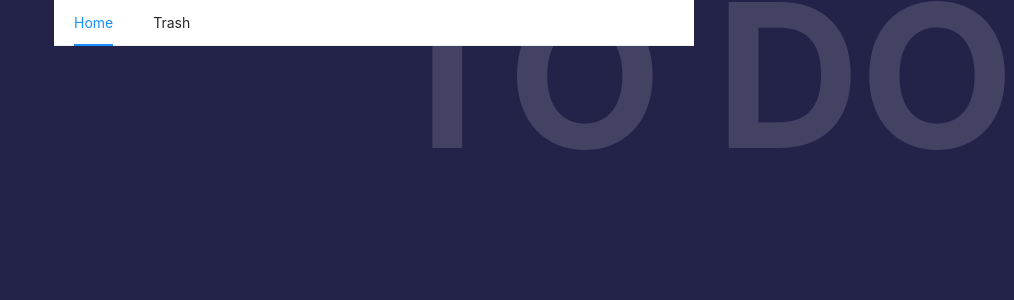
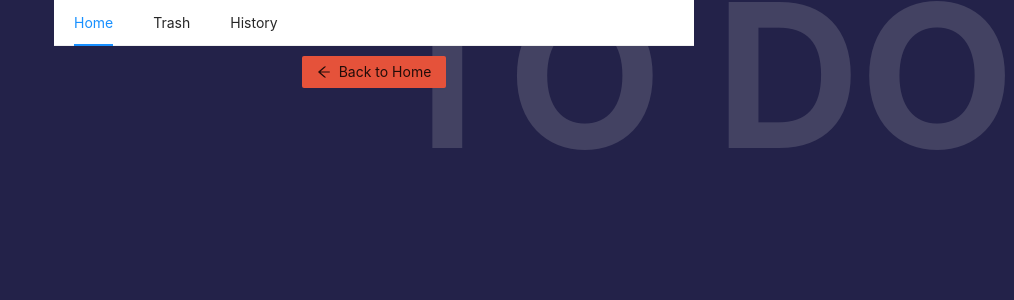
Before and after one commit to jithinolickal/learning-todo-app, a React (Create React App) app: page /history in a window 1280 px wide. Shown: the top 300 px of the page, without its empty margins (266-1280 px from the left). Built offline with nearby package versions, Linux system fonts and the light colour scheme.

Commit message:
Implemented History Page functionality.

```diff
--- a/src/App.js
+++ b/src/App.js
@@ -13,34 +13,37 @@ import TodoList from "./components/TodoList";
 import { Row, Col, Menu } from "antd";
 import Trash from "components/Trash";
 import Home from "components/Home";
+import TodoHistory from "components/History";
 
 export const TodoContext = createContext([]);
 
 function App() {
-  const [todoList, setTodoList] = useState(
-    JSON.parse(localStorage.getItem("todoList")) || []
-  );
+  const [todoList, setTodoList] = useState(JSON.parse(localStorage.getItem("todoList")) || []);
   const [deletedTodoList, setDeletedTodoList] = useState([]);
   const [current, setCurrent] = useState("");
+  const [log, setLog] = useState([]);
+  const [message, setMessage] = useState("");
+
   let history = useHistory();
 
   const handleTodo = (value) => {
-    let newTodoList = [
-      ...todoList,
-      { ...value, id: Date.now(), isComplete: false },
-    ];
+    let id = Date.now();
+    let newTodoList = [...todoList, { ...value, id: id, isComplete: false }];
     setTodoList(newTodoList);
     localStorage.setItem("todoList", JSON.stringify(newTodoList));
-    console.log(value);
+    console.log(value + " " + id);
+    setLog([...log, `Added new item on ${new Date().toLocaleString()}`]);
   };
   const handleDelete = (id) => {
     let deletedTodo = todoList.filter((todo) => todo.id == id);
-    console.log(deletedTodoList);
-
     setDeletedTodoList([...deletedTodoList, deletedTodo[0]]);
     let newTodoList = todoList.filter((todo) => todo.id != id);
     setTodoList(newTodoList);
     localStorage.setItem("todoList", JSON.stringify(newTodoList));
+    setLog([
+      ...log,
+      `Deleted item with id ${id} on ${new Date().toLocaleString()}`,
+    ]);
   };
   const handleComplete = (id) => {
     let selectedindex = todoList.findIndex((todo) => todo.id == id);
@@ -51,13 +54,21 @@ function App() {
     };
     setTodoList(newTodoList);
     localStorage.setItem("todoList", JSON.stringify(newTodoList));
+    setLog([
+      ...log,
+      `Marked item with id ${id} as completed on ${new Date().toLocaleString()}`,
+    ]);
   };
   const handleRestore = (item) => {
     let newTodoList = deletedTodoList.filter((todo) => todo.id != item.id);
     setDeletedTodoList(newTodoList);
     setTodoList([...todoList, item]);
     localStorage.setItem("todoList", JSON.stringify([...todoList, item]));
-  }
+    setLog([
+      ...log,
+      `Restored item with id ${item.id} on ${new Date().toLocaleString()}`,
+    ]);
+  };
   const handlePermanentDelete = (item) => {
     let newTodoList = deletedTodoList.filter((todo) => todo.id != item.id);
     setDeletedTodoList(newTodoList);
@@ -89,13 +100,26 @@ function App() {
             <Menu.Item key="trash" onClick={() => handleNav("/trash")}>
               Trash
             </Menu.Item>
+            <Menu.Item key="history" onClick={() => handleNav("/history")}>
+              History
+            </Menu.Item>
           </Menu>
           <TodoContext.Provider
-            value={[todoList, handleTodo, handleDelete, handleComplete, deletedTodoList, handleRestore, handlePermanentDelete]}
+            value={[
+              todoList,
+              handleTodo,
+              handleDelete,
+              handleComplete,
+              deletedTodoList,
+              handleRestore,
+              handlePermanentDelete,
+              log,
+            ]}
           >
             <Switch>
               <Route path="/" component={Home} exact />
               <Route path="/trash" component={Trash} exact />
+              <Route path="/history" component={TodoHistory} exact />
             </Switch>
           </TodoContext.Provider>
         </Col>
--- /dev/null
+++ b/src/components/History.jsx
@@ -0,0 +1,52 @@
+import {
+  ArrowLeftOutlined,
+  DeleteFilled,
+  RollbackOutlined,
+} from "@ant-design/icons";
+import { faCheckDouble } from "@fortawesome/free-solid-svg-icons";
+import { FontAwesomeIcon } from "@fortawesome/react-fontawesome";
+import { Button, Col, Row, Space } from "antd";
+import { TodoContext } from "App";
+import React, { useContext, useState } from "react";
+import { useHistory } from "react-router";
+import { useEffect } from "react/cjs/react.development";
+
+const TodoHistory = () => {
+  const [
+    todoList,
+    handleTodo,
+    handleDelete,
+    handleComplete,
+    deletedTodoList,
+    handleRestore,
+    handlePermanentDelete,
+    log,
+  ] = useContext(TodoContext);
+  const history = useHistory();
+  const [revLog, setRevLog] = useState([]);
+  useEffect(()=>{
+    setRevLog(log.reverse());
+  },[log])
+
+  return (
+    <>
+      {/* <div style={{ color: "white" }}>{JSON.stringify(log)}</div> */}
+      <Space direction="vertical" style={{width: "100%", marginTop: "10px"}}>
+      {revLog?.map((item, index) => (
+        <div className="todo-item" key={index}>
+          <Row align="middle">
+            <Col>
+              <span style={{color: "white"}}>{item}</span>
+            </Col>
+          </Row>
+        </div>
+      ))}
+      <Button className="icon-red" onClick={() => history.push("/")}>
+        <ArrowLeftOutlined /> Back to Home
+      </Button>
+      </Space>
+    </>
+  );
+};
+
+export default TodoHistory;
```
